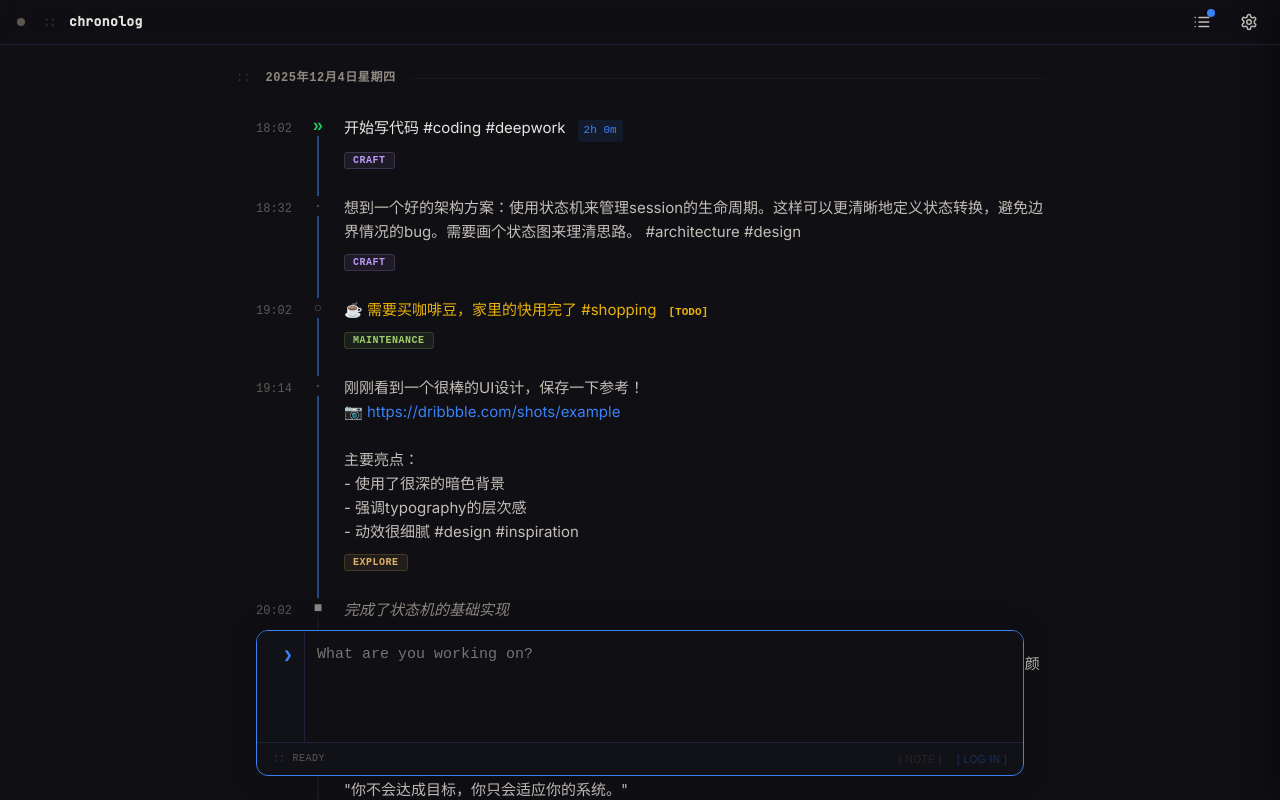
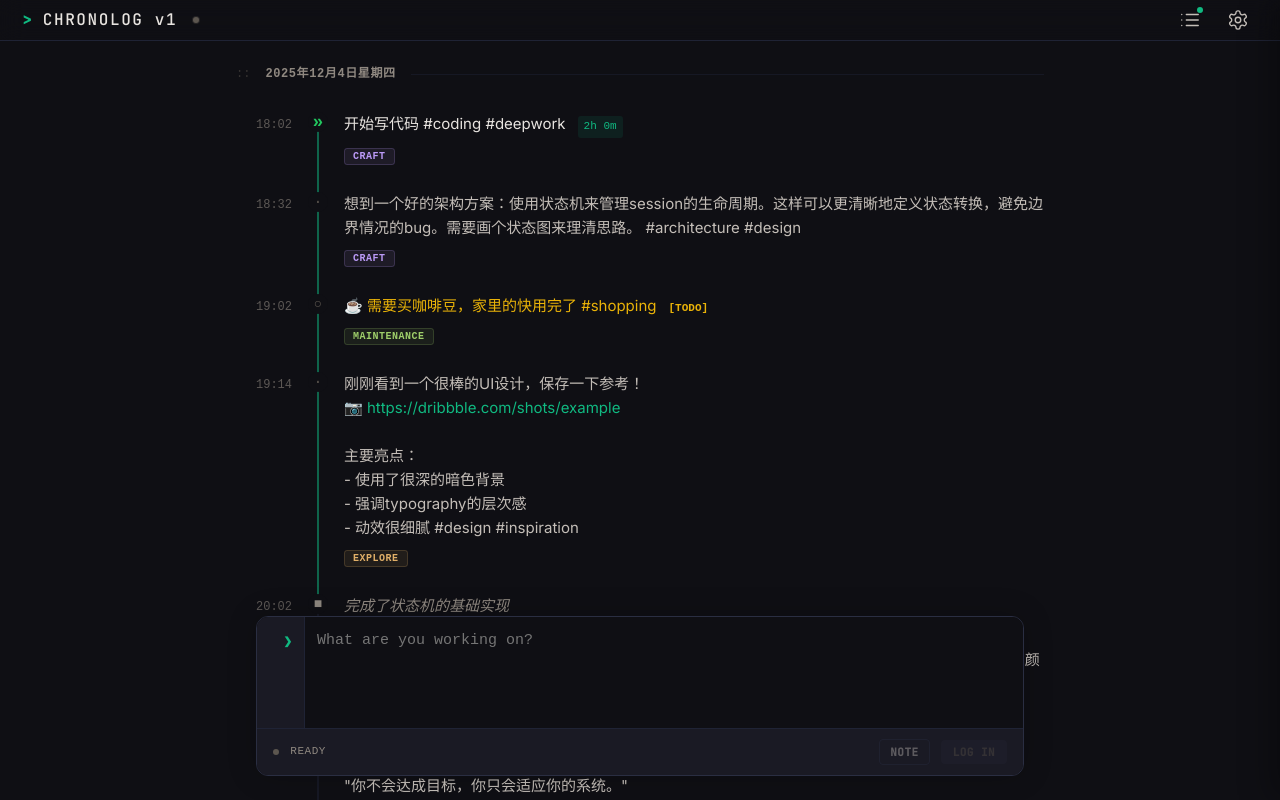
Before and after one commit to kenwayway/chronolog, a React (Vite) app: page / in a window 1280 px wide. Shown: the top 800 px of the page. Built offline with nearby package versions, Linux system fonts and the light colour scheme.

Commit message:
feat: Implement global styling.

```diff
--- a/src/App.jsx
+++ b/src/App.jsx
@@ -82,35 +82,52 @@ function App() {
 
     return (
         <div className="min-h-screen flex flex-col font-mono" style={{ backgroundColor: 'var(--bg-primary)', color: 'var(--text-primary)' }}>
-            {/* Header */}
-            <header className="sticky top-0 flex-between px-4 h-12 z-200 border-b" style={{ backgroundColor: 'rgba(15,15,20,0.8)', backdropFilter: 'blur(12px)', borderColor: 'var(--border-subtle)' }}>
+            {/* Header - CLI aesthetic */}
+            <header className="sticky top-0 flex-between px-6 h-14 z-200 border-b" style={{ backgroundColor: 'var(--bg-glass)', backdropFilter: 'blur(12px)', borderColor: 'var(--border-subtle)' }}>
                 <div className="flex items-center gap-4">
-                    {/* Status indicator */}
-                    <div className="relative flex-center" style={{ width: 12, height: 12 }}>
+                    {/* Logo + Title */}
+                    <div className="flex items-center gap-3 select-none">
+                        <span style={{ color: 'var(--accent)', fontWeight: 700 }}>&gt;</span>
+                        <span className="font-mono" style={{
+                            fontSize: 16,
+                            fontWeight: 500,
+                            letterSpacing: '0.1em',
+                            color: 'var(--text-primary)'
+                        }}>CHRONOLOG v1</span>
+                    </div>
+
+                    {/* Breathing indicator */}
+                    <div className="relative flex-center" style={{ width: 8, height: 8 }}>
                         <div
-                            className={`absolute w-full h-full rounded-full opacity-75 ${isStreaming ? 'animate-ping' : ''}`}
-                            style={{ backgroundColor: isStreaming ? 'var(--success)' : 'var(--text-dim)', transform: isStreaming ? 'none' : 'scale(0.5)' }}
+                            className={isStreaming ? 'animate-ping' : ''}
+                            style={{
+                                position: 'absolute',
+                                width: '100%',
+                                height: '100%',
+                                borderRadius: '50%',
+                                backgroundColor: isStreaming ? 'var(--success)' : 'var(--text-dim)',
+                                opacity: isStreaming ? 0.6 : 0.3
+                            }}
                         />
                         <div
-                            className="relative rounded-full"
-                            style={{ width: 8, height: 8, backgroundColor: isStreaming ? 'var(--success)' : 'var(--text-dim)' }}
+                            style={{
+                                width: 6,
+                                height: 6,
+                                borderRadius: '50%',
+                                backgroundColor: isStreaming ? 'var(--success)' : 'var(--text-dim)'
+                            }}
                         />
-                    </div>
-
-                    <div className="flex items-center gap-3 text-sm text-muted">
-                        <span className="text-dim opacity-50">::</span>
-                        <span className="text-primary font-bold tracking-wide">chronolog</span>
                     </div>
                 </div>
 
-                <div className="flex items-center gap-4">
+                <div className="flex items-center gap-2">
                     <button
-                        className="btn btn-ghost relative rounded"
-                        style={{ width: 32, height: 32, padding: 0 }}
+                        className="btn btn-ghost relative rounded-lg"
+                        style={{ width: 40, height: 40, padding: 0 }}
                         onClick={() => setSidebarOpen(true)}
                         title="Tasks"
                     >
-                        <svg width="18" height="18" viewBox="0 0 24 24" fill="none" stroke="currentColor" strokeWidth="2" strokeLinecap="round" strokeLinejoin="round">
+                        <svg width="22" height="22" viewBox="0 0 24 24" fill="none" stroke="currentColor" strokeWidth="1.5" strokeLinecap="round" strokeLinejoin="round">
                             <line x1="8" y1="6" x2="21" y2="6" />
                             <line x1="8" y1="12" x2="21" y2="12" />
                             <line x1="8" y1="18" x2="21" y2="18" />
@@ -119,17 +136,17 @@ function App() {
                             <line x1="3" y1="18" x2="3.01" y2="18" />
                         </svg>
                         {state.tasks.filter(t => !t.done).length > 0 && (
-                            <span className="absolute rounded-full" style={{ top: 2, right: 2, width: 8, height: 8, backgroundColor: 'var(--accent)' }} />
+                            <span className="absolute rounded-full" style={{ top: 6, right: 6, width: 6, height: 6, backgroundColor: 'var(--accent)' }} />
                         )}
                     </button>
 
                     <button
-                        className="btn btn-ghost rounded"
-                        style={{ width: 32, height: 32, padding: 0 }}
+                        className="btn btn-ghost rounded-lg"
+                        style={{ width: 40, height: 40, padding: 0 }}
                         onClick={() => setSettingsOpen(true)}
                         title="Config"
                     >
-                        <svg width="18" height="18" viewBox="0 0 24 24" fill="none" stroke="currentColor" strokeWidth="2" strokeLinecap="round" strokeLinejoin="round">
+                        <svg width="22" height="22" viewBox="0 0 24 24" fill="none" stroke="currentColor" strokeWidth="1.5" strokeLinecap="round" strokeLinejoin="round">
                             <path d="M12.22 2h-.44a2 2 0 0 0-2 2v.18a2 2 0 0 1-1 1.73l-.43.25a2 2 0 0 1-2 0l-.15-.08a2 2 0 0 0-2.73.73l-.22.38a2 2 0 0 0 .73 2.73l.15.1a2 2 0 0 1 1 1.72v.51a2 2 0 0 1-1 1.74l-.15.09a2 2 0 0 0-.73 2.73l.22.38a2 2 0 0 0 2.73.73l.15-.08a2 2 0 0 1 2 0l.43.25a2 2 0 0 1 1 1.73V20a2 2 0 0 0 2 2h.44a2 2 0 0 0 2-2v-.18a2 2 0 0 1 1-1.73l.43-.25a2 2 0 0 1 2 0l.15.08a2 2 0 0 0 2.73-.73l.22-.38a2 2 0 0 0-.73-2.73l-.15-.1a2 2 0 0 1-1-1.72v-.51a2 2 0 0 1 1-1.74l.15-.09a2 2 0 0 0 .73-2.73l-.22-.38a2 2 0 0 0-2.73-.73l-.15.08a2 2 0 0 1-2 0l-.43-.25a2 2 0 0 1-1-1.73V4a2 2 0 0 0-2-2z" />
                             <circle cx="12" cy="12" r="3" />
                         </svg>
--- a/src/components/InputPanel.jsx
+++ b/src/components/InputPanel.jsx
@@ -68,7 +68,7 @@ export function InputPanel({ status, onLogIn, onSwitch, onNote, onLogOff }) {
                     display: 'flex',
                     flexDirection: 'column',
                     backgroundColor: 'var(--bg-primary)',
-                    border: isFocused ? '1px solid var(--accent)' : '1px solid var(--border-light)',
+                    border: '1px solid var(--border-light)',
                     borderRadius: 12,
                     boxShadow: isFocused ? '0 0 30px rgba(0,0,0,0.2)' : '0 25px 50px -12px rgba(0,0,0,0.25)',
                     overflow: 'hidden',
@@ -84,7 +84,7 @@ export function InputPanel({ status, onLogIn, onSwitch, onNote, onLogOff }) {
                             paddingRight: 12,
                             textAlign: 'right',
                             borderRight: '1px solid var(--border-subtle)',
-                            backgroundColor: 'rgba(26, 26, 36, 0.3)',
+                            backgroundColor: 'var(--bg-secondary)',
                             userSelect: 'none'
                         }}>
                             <span style={{ color: 'var(--accent)', fontWeight: 700, fontSize: 14, fontFamily: 'monospace' }}>
@@ -124,31 +124,39 @@ export function InputPanel({ status, onLogIn, onSwitch, onNote, onLogOff }) {
                     </div>
 
                     {/* Bottom Bar */}
-                    <div className="flex-between" style={{ padding: '8px 16px', borderTop: '1px solid var(--border-subtle)', backgroundColor: 'rgba(26, 26, 36, 0.3)' }}>
-                        <div className="flex items-center gap-2" style={{ fontSize: 10, color: 'var(--text-dim)', fontFamily: 'monospace' }}>
-                            <span style={{ opacity: 0.5 }}>::</span>
-                            <span className="uppercase tracking-wider">{isStreaming ? 'ACTIVE' : 'READY'}</span>
+                    <div className="flex-between" style={{ padding: '10px 16px', borderTop: '1px solid var(--border-subtle)', backgroundColor: 'var(--bg-secondary)' }}>
+                        <div className="flex items-center gap-3" style={{ fontSize: 11, color: 'var(--text-muted)', fontFamily: 'monospace' }}>
+                            <span style={{
+                                width: 6,
+                                height: 6,
+                                borderRadius: '50%',
+                                backgroundColor: isStreaming ? 'var(--success)' : 'var(--text-dim)'
+                            }} />
+                            <span className="uppercase tracking-wider">{isStreaming ? 'SESSION ACTIVE' : 'READY'}</span>
                         </div>
 
-                        <div className="flex items-center gap-4 font-mono">
+                        <div className="flex items-center gap-3">
+                            {/* Note button */}
                             <button
-                                style={{ ...actionBtnStyle, color: 'var(--text-dim)', opacity: input.trim() ? 1 : 0.3 }}
+                                className="btn-action btn-action-secondary"
                                 onClick={() => handleSubmit('note')}
                                 disabled={!input.trim()}
-                            >[ NOTE ]</button>
+                            >NOTE</button>
 
+                            {/* Log Off button */}
                             {isStreaming && (
                                 <button
-                                    style={{ ...actionBtnStyle, color: 'var(--error)' }}
+                                    className="btn-action btn-action-danger"
                                     onClick={() => handleSubmit('logOff')}
-                                >[ LOG OFF ]</button>
+                                >LOG OFF</button>
                             )}
 
+                            {/* Primary action button */}
                             <button
-                                style={{ ...actionBtnStyle, color: 'var(--accent)', opacity: input.trim() ? 1 : 0.3 }}
+                                className="btn-action btn-action-primary"
                                 onClick={() => handleSubmit(isStreaming ? 'switch' : 'logIn')}
                                 disabled={!input.trim()}
-                            >[ {isStreaming ? 'SWITCH' : 'LOG IN'} ]</button>
+                            >{isStreaming ? 'SWITCH' : 'LOG IN'}</button>
                         </div>
                     </div>
                 </div>
--- a/src/components/Sidebar.jsx
+++ b/src/components/Sidebar.jsx
@@ -36,7 +36,7 @@ export function Sidebar({ isOpen, onClose, tasks, onCompleteTask }) {
                 bottom: 0,
                 width: 320,
                 maxWidth: '100vw',
-                backgroundColor: 'rgba(26, 26, 36, 0.9)',
+                backgroundColor: 'var(--bg-glass)',
                 backdropFilter: 'blur(24px)',
                 borderLeft: '1px solid var(--border-light)',
                 zIndex: 401,
--- a/src/hooks/useTheme.jsx
+++ b/src/hooks/useTheme.jsx
@@ -17,7 +17,7 @@ export const ACCENT_COLORS = {
 // ===== Theme Config =====
 const defaultTheme = {
     mode: 'dark',      // 'dark' | 'light'
-    accent: 'blue',    // key from ACCENT_COLORS
+    accent: 'emerald'// key from ACCENT_COLORS
 }
 
 const ThemeContext = createContext(null)
--- a/src/styles.css
+++ b/src/styles.css
@@ -1184,3 +1184,58 @@ a:hover {
   white-space: nowrap;
   border: 0;
 }
+/* ===== Action Buttons (InputPanel) ===== */
+.btn-action {
+  padding: 5px 10px;
+  font-size: 11px;
+  font-weight: 600;
+  font-family: 'JetBrains Mono', 'Fira Code', monospace;
+  letter-spacing: 0.04em;
+  text-transform: uppercase;
+  border-radius: 4px;
+  cursor: pointer;
+  transition: all 150ms ease;
+  user-select: none;
+}
+
+.btn-action:disabled {
+  cursor: default;
+  opacity: 0.4;
+}
+
+.btn-action-secondary {
+  background-color: transparent;
+  border: 1px solid var(--border-light);
+  color: var(--text-secondary);
+}
+
+.btn-action-secondary:hover:not(:disabled) {
+  border-color: var(--text-muted);
+  color: var(--text-primary);
+}
+
+.btn-action-danger {
+  background-color: transparent;
+  border: 1px solid var(--error);
+  color: var(--error);
+}
+
+.btn-action-danger:hover {
+  background-color: rgba(239, 68, 68, 0.1);
+}
+
+.btn-action-primary {
+  background-color: var(--accent);
+  border: none;
+  color: white;
+  padding: 5px 12px;
+}
+
+.btn-action-primary:hover:not(:disabled) {
+  filter: brightness(1.1);
+}
+
+.btn-action-primary:disabled {
+  background-color: var(--bg-tertiary);
+  color: var(--text-dim);
+}
```
